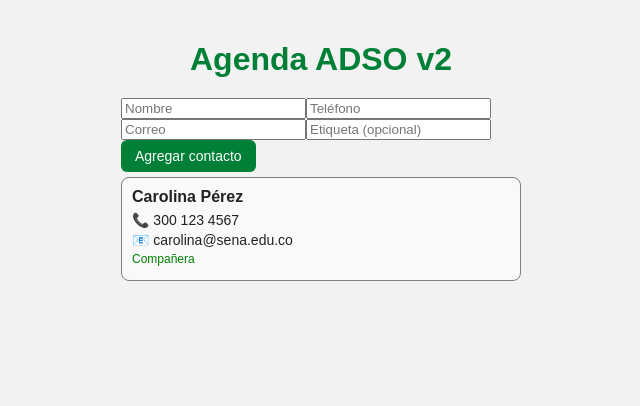
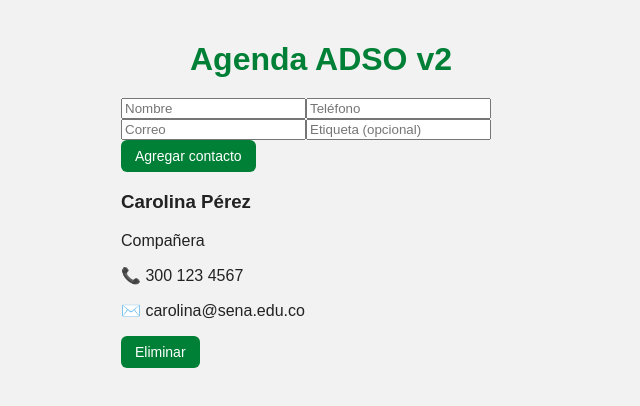
Before and after one commit to ismaelmira-dev/AgendaAdso, a React (Vite) app: page / in a window 1280 px wide. Shown: the top 406 px of the page, without its empty margins (319-959 px from the left). Built offline with nearby package versions, Linux system fonts and the light colour scheme.

Commit message:
fix: Se modifico el  componente ContactoCard para mostrar contacto

```diff
--- a/src/components/ContactoCard.jsx
+++ b/src/components/ContactoCard.jsx
@@ -1,22 +1,27 @@
-// Este componente muestra UN contacto de la agenda.
-// Recibe datos (props): nombre, telefono, correo, etiqueta.
+export default function ContactoCard({
+  id,
+  nombre,
+  telefono,
+  correo,
+  etiqueta,
+  onDelete,
+}) {
+  return (
+    <article className="tarjeta-contacto">
+      <h3>{nombre}</h3>
+      {etiqueta && <p className="tag">{etiqueta}</p>}
+      <p>📞 {telefono}</p>
+      {correo && <p>✉️ {correo}</p>}
 
-export default function ContactoCard({ nombre, telefono, correo, etiqueta }) {
-  return (
-    <div className="card-contacto">
-      {/* Nombre del contacto en negrita */}
-      <h3 className="card-nombre">{nombre}</h3>
-
-      {/* Teléfono */}
-      <p className="card-linea">📞 {telefono}</p>
-
-      {/* Correo */}
-      <p className="card-linea">📧 {correo}</p>
-
-      {/* Etiqueta adicional si existe */}
-      {etiqueta && (
-        <p className="card-etiqueta">{etiqueta}</p>
-      )}
-    </div>
+      <div className="acciones">
+        <button
+          type="button"
+          className="btn-eliminar"
+          onClick={() => onDelete(id)}
+        >
+          Eliminar
+        </button>
+      </div>
+    </article>
   );
 }
```
